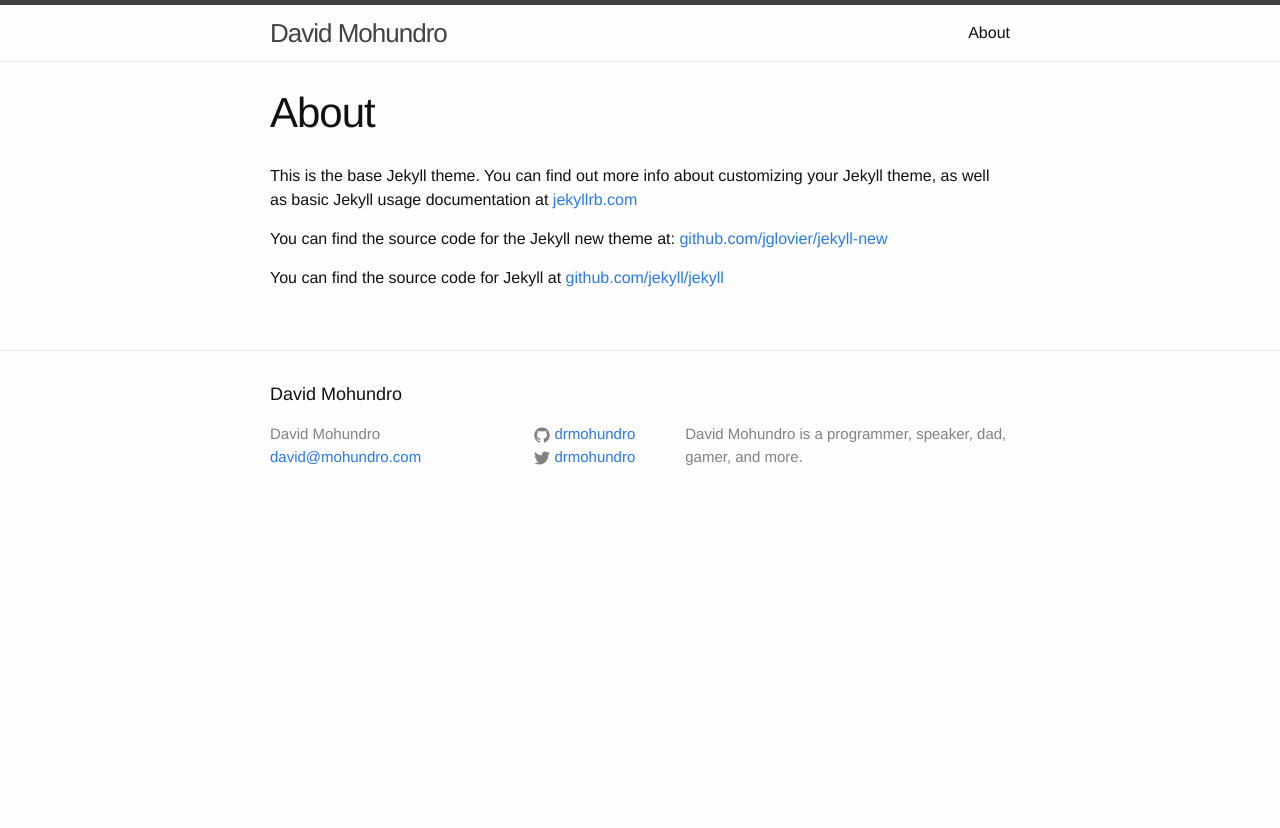
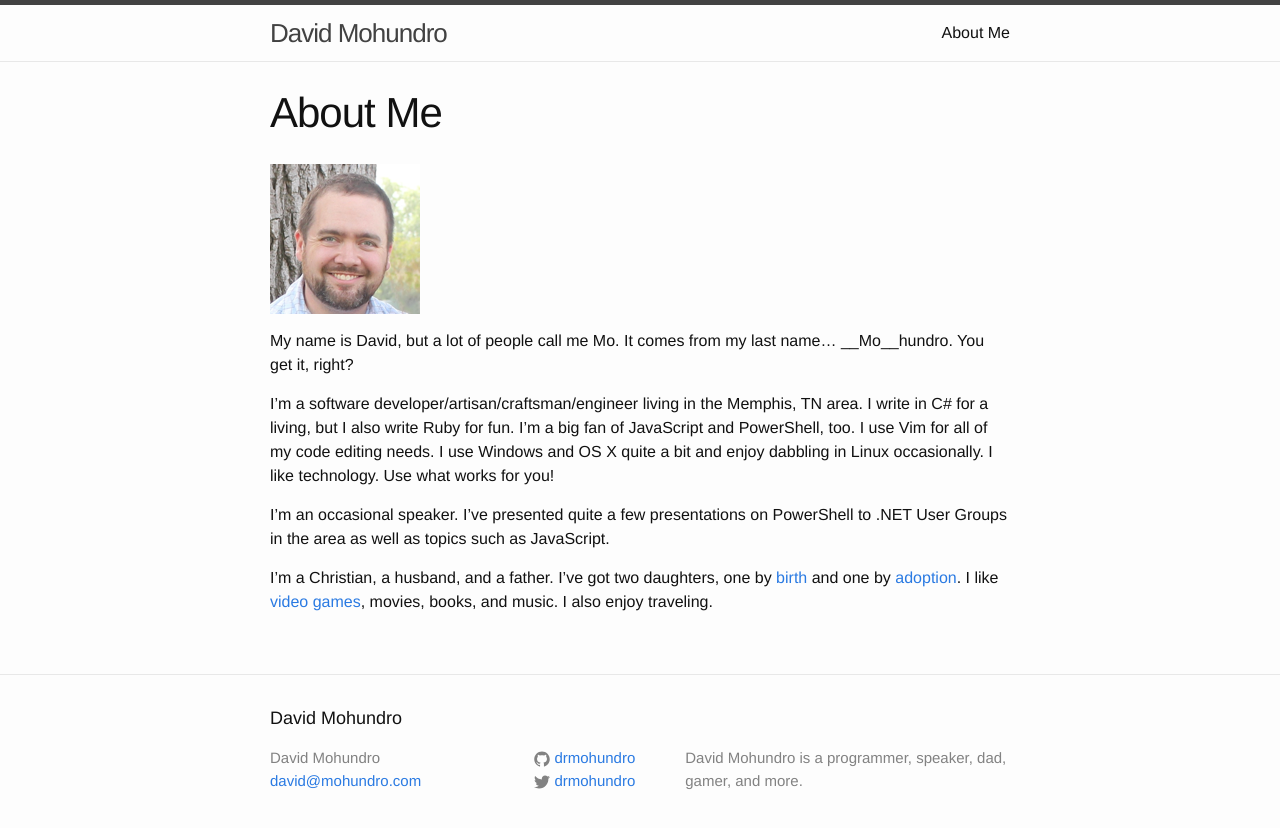
Before and after one commit to drmohundro/drmohundro.github.io, a Jekyll site: the page built from about.md, in a window 1280 px wide. Shown: the top 828 px of the page. Built offline with Jekyll 4.4.1, drawn with Linux system fonts in a browser that asks for light colours.

Commit message:
Convert about page

```diff
--- a/about.md
+++ b/about.md
@@ -1,11 +1,26 @@
 ---
 layout: page
-title: About
+title: About Me
 permalink: /about/
 ---
 
-This is the base Jekyll theme. You can find out more info about customizing your Jekyll theme, as well as basic Jekyll usage documentation at [jekyllrb.com](http://jekyllrb.com/)
+![It's a picture of me](/images/me.png)
 
-You can find the source code for the Jekyll new theme at: [github.com/jglovier/jekyll-new](https://github.com/jglovier/jekyll-new)
+My name is David, but a lot of people call me Mo. It comes from my last
+name... __Mo__hundro. You get it, right?
 
-You can find the source code for Jekyll at [github.com/jekyll/jekyll](https://github.com/jekyll/jekyll)
+I'm a software developer/artisan/craftsman/engineer living in the Memphis,
+TN area. I write in C# for a living, but I also write Ruby for fun. I'm a big
+fan of JavaScript and PowerShell, too. I use Vim for all of my code editing
+needs. I use Windows and OS X quite a bit and enjoy dabbling in Linux
+occasionally. I like technology. Use what works for you!
+
+I'm an occasional speaker. I've presented quite a few presentations on
+PowerShell to .NET User Groups in the area as well as topics such as
+JavaScript.
+
+I'm a Christian, a husband, and a father. I've got two daughters, one by
+[birth](/blog/2011/06/24/introducing-daila-joy/) and one by
+[adoption](/blog/2014/04/01/adoption-and-my-second-daughter/). I like
+[video games](http://doctormo.tumblr.com/), movies, books, and
+music.  I also enjoy traveling.
```
Also changed, not shown: images/me.png (added).
